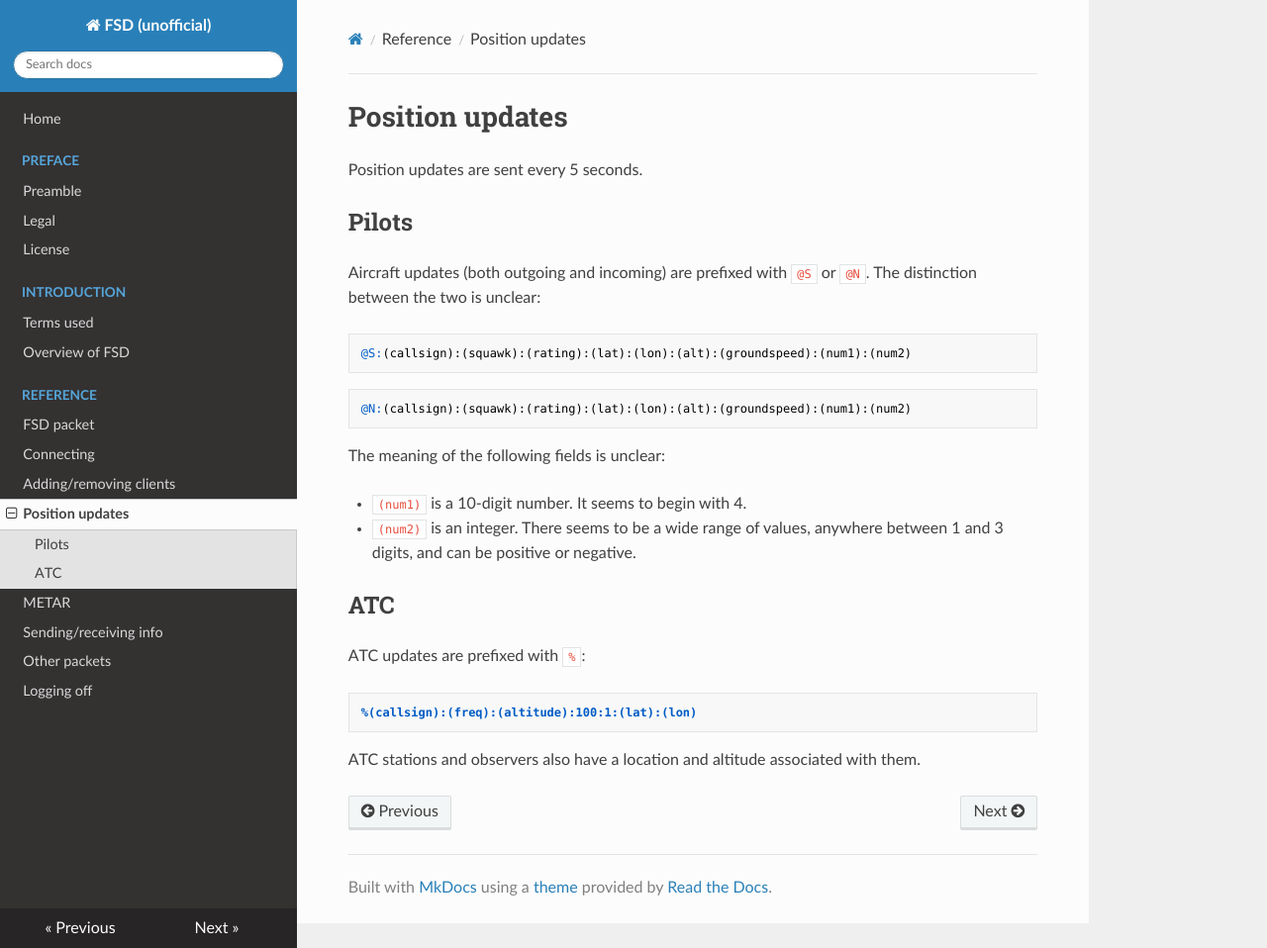
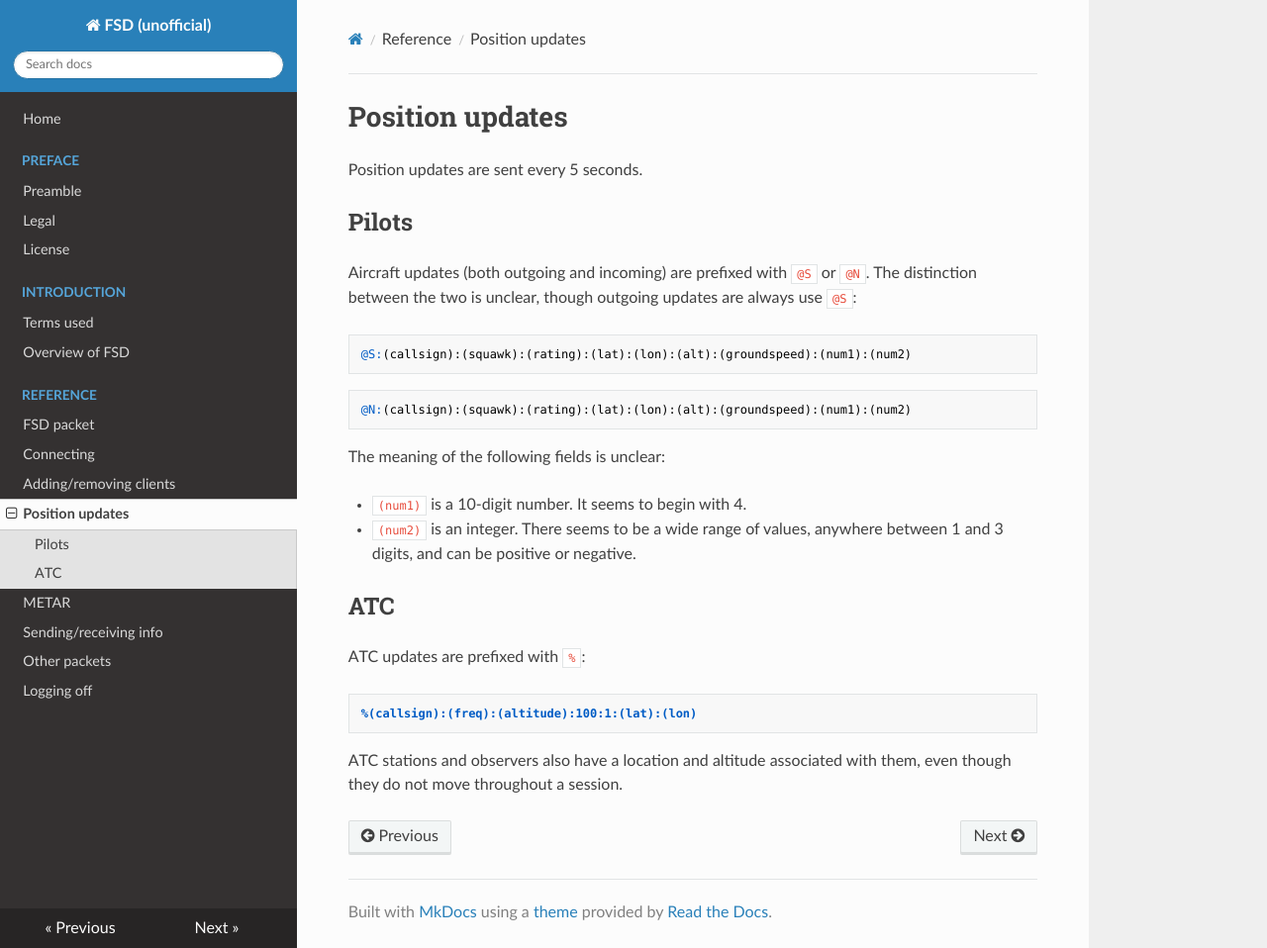
Before and after one commit to norrisng/fsd-doc, an MkDocs documentation site: the page built from docs/api/pos.md, in a window 1280 px wide and 958 px high. Shown: the whole window at 99% size. Built offline with MkDocs 1.6.1, drawn with Linux system fonts in a browser that asks for light colours; nearby versions of some CDN libraries; old or Windows-style settings are respelled for this version of MkDocs.

Commit message:
Minor details on pos updates

````diff
--- a/docs/api/pos.md
+++ b/docs/api/pos.md
@@ -6,7 +6,7 @@ Position updates are sent every 5 seconds.
 
 ## Pilots ##
 
-Aircraft updates (both outgoing and incoming) are prefixed with `@S` or `@N`. The distinction between the two is unclear:
+Aircraft updates (both outgoing and incoming) are prefixed with `@S` or `@N`. The distinction between the two is unclear, though outgoing updates are always use `@S`:
 
 ```
 @S:(callsign):(squawk):(rating):(lat):(lon):(alt):(groundspeed):(num1):(num2)
@@ -31,4 +31,4 @@ ATC updates are prefixed with `%`:
 %(callsign):(freq):(altitude):100:1:(lat):(lon)
 ```
 
-ATC stations and observers also have a location and altitude associated with them.
+ATC stations and observers also have a location and altitude associated with them, even though they do not move throughout a session.
````
